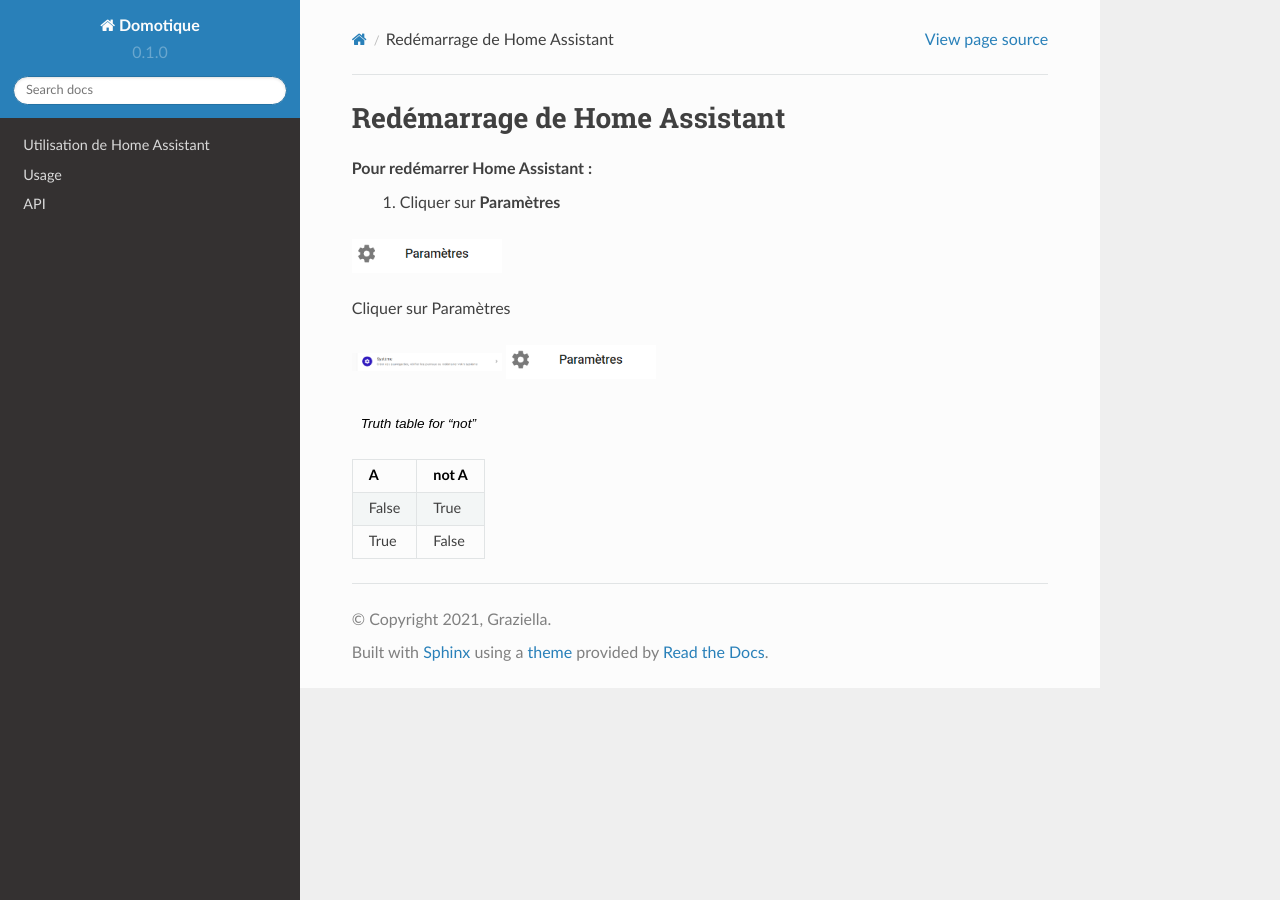
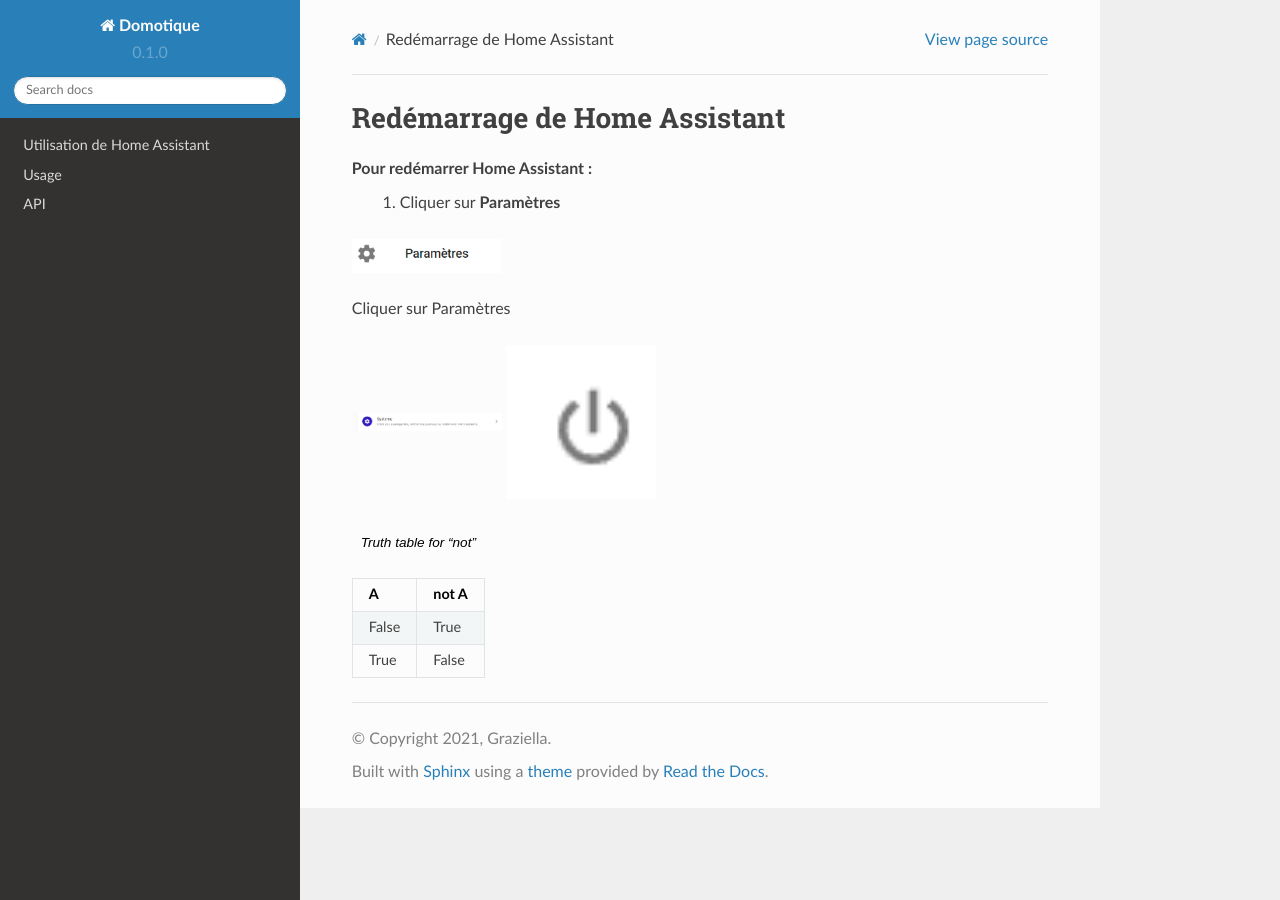
Before and after one commit to gcadorel2733/rdt-documentation, a Sphinx documentation site: the page built from docs/source/redemarrage.rst, in a window 1280 px wide. Built offline with Sphinx 7.4.7 and the Read the Docs theme 2.0.0, drawn with Linux system fonts in a browser that asks for light colours.

Commit message:
Update redemarrage.rst

```diff
--- a/docs/source/redemarrage.rst
+++ b/docs/source/redemarrage.rst
@@ -12,7 +12,7 @@
   :width: 150
   :alt: Alternative text
 
-.. image:: images/parametres.png
+.. image:: images/reboot.png
    :width: 150
 
 .. table:: Truth table for "not"
```
